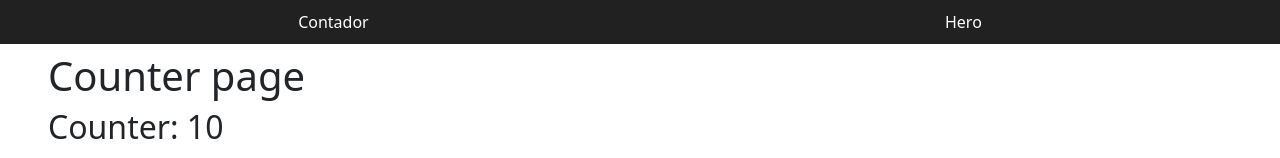
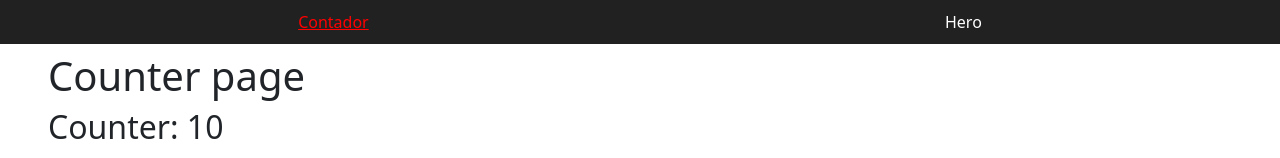
Before and after one commit to Edson337/Angular_Bases, an Angular app: page / in a window 1280 px wide. Shown: the top 158 px of the page. Built offline with nearby package versions, Linux system fonts and the light colour scheme.

Commit message:
RouterLink Active

```diff
--- a/src/app/components/shared/navbar/navbar.component.html
+++ b/src/app/components/shared/navbar/navbar.component.html
@@ -11,8 +11,13 @@
         color: white;
         text-decoration: none;
     }
+
+    nav a.active {
+        color: red;
+        text-decoration: underline;
+    }
 </style>
 <nav>
-    <a routerLink="/">Contador</a>
-    <a routerLink="/hero">Hero</a>
+    <a routerLink="/" routerLinkActive="active" [routerLinkActiveOptions]="{exact: true}">Contador</a>
+    <a [routerLink]="['/hero']" [routerLinkActive]="'active'">Hero</a>
 </nav>
--- a/src/app/components/shared/navbar/navbar.component.ts
+++ b/src/app/components/shared/navbar/navbar.component.ts
@@ -1,9 +1,9 @@
 import { Component } from '@angular/core';
-import { RouterLink } from '@angular/router';
+import { RouterLink, RouterLinkActive } from '@angular/router';
 
 @Component({
   selector: 'app-navbar',
-  imports: [RouterLink],
+  imports: [RouterLink, RouterLinkActive],
   templateUrl: './navbar.component.html'
 })
 export class NavbarComponent {
```
